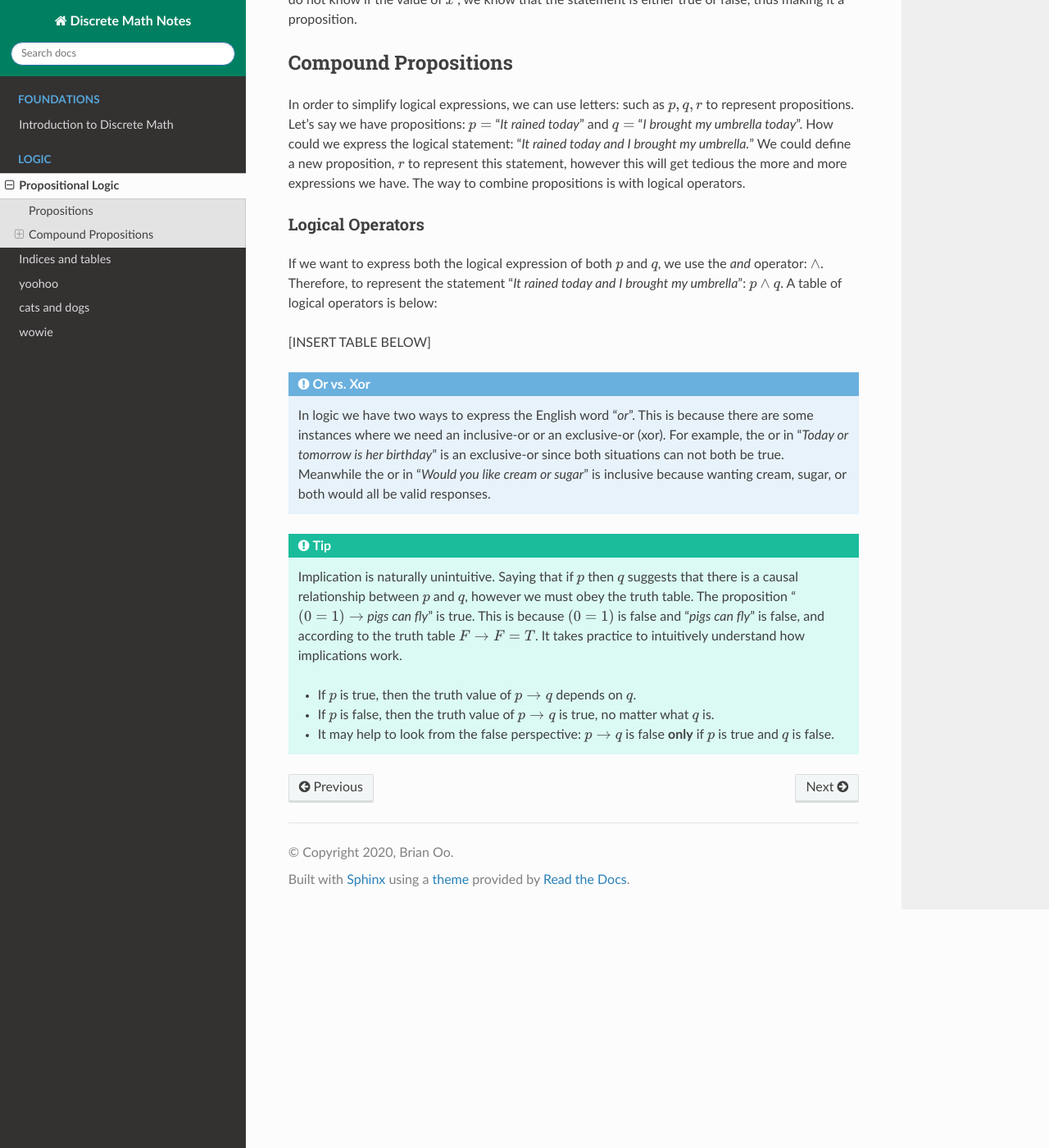
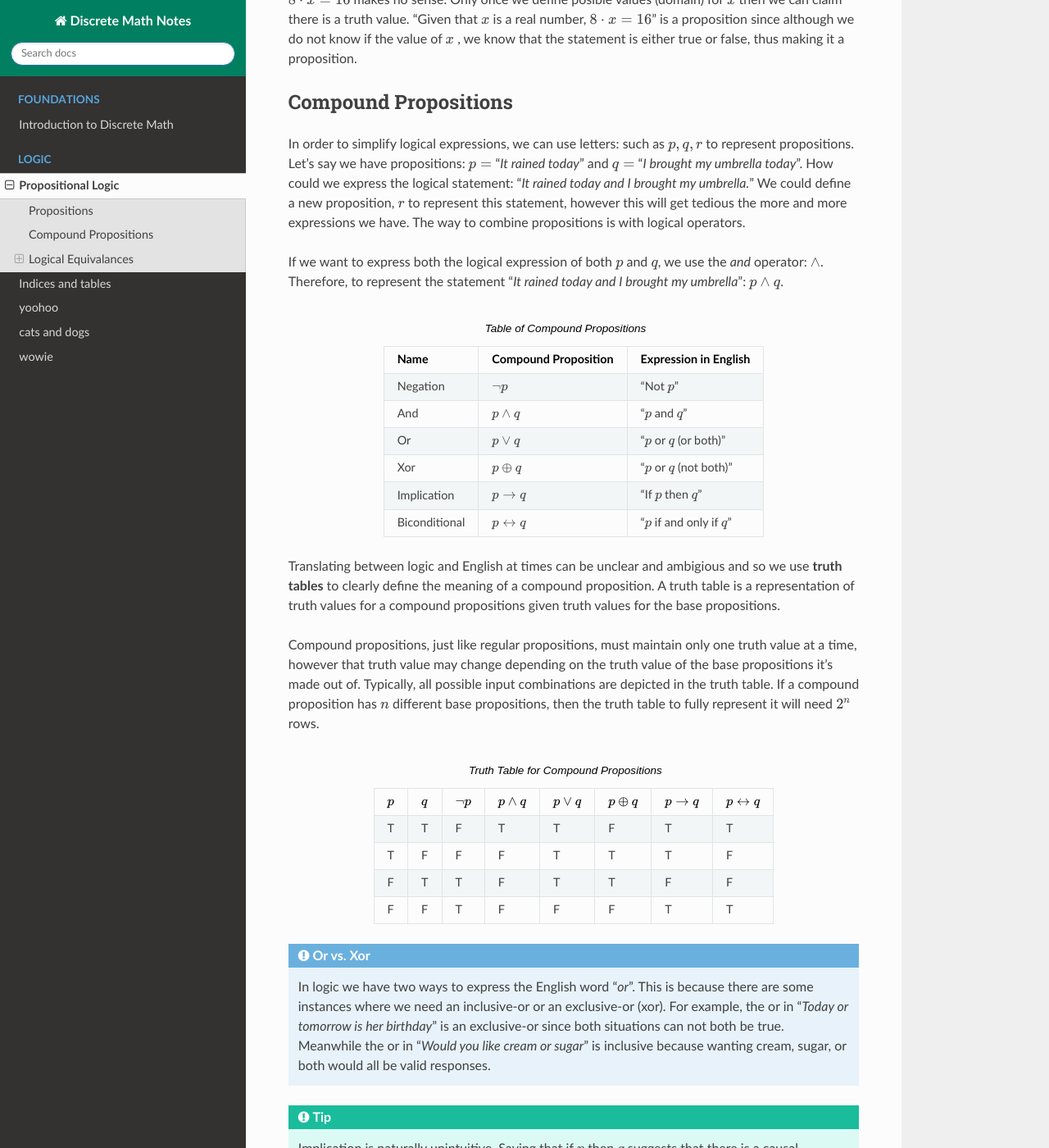
Before and after one commit to brian-oo/discrete-notes, a Sphinx documentation site: the page built from docs/source/logic/proplogic.rst, in a window 1280 px wide and 1400 px high, scrolled down 1274 px. Shown: the whole window at 82% size. Built offline with Sphinx 7.4.7 and the Read the Docs theme 2.0.0, drawn with Linux system fonts in a browser that asks for light colours; some of the changed text lies outside the part shown.

Commit message:
added a bunch

```diff
--- a/docs/source/logic/proplogic.rst
+++ b/docs/source/logic/proplogic.rst
@@ -28,7 +28,6 @@ The other major component of a proposition is that it be a declarative statement
 
 Note that we do not have to know the truth value of a proposition to consider it a proposition. "Aliens exist" is a proposition, however we do not know its truth value. Nonetheless we can still use propositional logic on this proposition, despite not knowing its exact truth value. **Axioms** are propositions, that we assume to be true and are assumed to be true at all times, such as :math:`1 + 1 = 2`.
 
-
 ----
 
 **Sample Problem**
@@ -41,7 +40,6 @@ Which of the following are propositions:
 4. This statement is false.
 5. :math:`8 \cdot 2 = 16`
 6. :math:`8 \cdot x = 16`
-
 
 .. container:: toggle
 
@@ -58,7 +56,6 @@ Which of the following are propositions:
         5. Proposition, its truth value is true.
         6. Not a Proposition. This is a predicate.
 
-
 ----
 
 Number 6 is tricky. :math:`8 \cdot x = 16` is a proposition only if we have a value for :math:`x`. At the moment, the statement is a predicate because we are unsure what :math:`x` is. If :math:`x` was a sandwich, then the proposition :math:`8 \cdot x = 16` makes no sense. Only once we define posible values (domain) for :math:`x` then we can claim there is a truth value. "Given that :math:`x` is a real number, :math:`8 \cdot x = 16`" is a proposition since although we do not know if the value of :math:`x` , we know that the statement is either true or false, thus making it a proposition.
@@ -69,21 +66,75 @@ Compound Propositions
 
 In order to simplify logical expressions, we can use letters: such as :math:`p, q, r` to represent propositions. Let's say we have propositions: :math:`p =` "*It rained today*" and :math:`q =` "*I brought my umbrella today*". How could we express the logical statement: "*It rained today and I brought my umbrella.*" We could define a new proposition, :math:`r` to represent this statement, however this will get tedious the more and more expressions we have. The way to combine propositions is with logical operators.
 
-=================
-Logical Operators
-=================
+If we want to express both the logical expression of both :math:`p` and :math:`q`, we use the *and* operator: :math:`\wedge`. Therefore, to represent the statement "*It rained today and I brought my umbrella*": :math:`p \wedge q`.
 
-If we want to express both the logical expression of both :math:`p` and :math:`q`, we use the *and* operator: :math:`\wedge`. Therefore, to represent the statement "*It rained today and I brought my umbrella*": :math:`p \wedge q`. A table of logical operators is below:
+.. table:: Table of Compound Propositions
+    :widths: auto
+    :align: center
 
-[INSERT TABLE BELOW]
+    =============   ===========================   ====================================
+    Name            Compound Proposition          Expression in English
+    =============   ===========================   ====================================
+    Negation        :math:`\neg p`                "Not :math:`p`"
+    And             :math:`p \wedge q`            ":math:`p` and :math:`q`"
+    Or              :math:`p \vee q`              ":math:`p` or :math:`q` (or both)"
+    Xor             :math:`p \oplus q`            ":math:`p` or :math:`q` (not both)"
+    Implication     :math:`p \rightarrow q`       "If :math:`p` then :math:`q`"
+    Biconditional   :math:`p \leftrightarrow q`   ":math:`p` if and only if :math:`q`"
+    =============   ===========================   ====================================
+
+Translating between logic and English at times can be unclear and ambigious and so we use **truth tables** to clearly define the meaning of a compound proposition. A truth table is a representation of truth values for a compound propositions given truth values for the base propositions.
+
+Compound propositions, just like regular propositions, must maintain only one truth value at a time, however that truth value may change depending on the truth value of the base propositions it's made out of. Typically, all possible input combinations are depicted in the truth table. If a compound proposition has :math:`n` different base propositions, then the truth table to fully represent it will need :math:`2^n` rows.
+
+.. table:: Truth Table for Compound Propositions
+    :widths: auto
+    :align: center
+
+    ========= ========= =============== ================== ================ ================== ======================= ===========================
+    :math:`p` :math:`q` :math:`\neg p`  :math:`p \wedge q` :math:`p \vee q` :math:`p \oplus q` :math:`p \rightarrow q` :math:`p \leftrightarrow q`
+    ========= ========= =============== ================== ================ ================== ======================= ===========================
+    T         T         F               T                  T                F                  T                       T
+    T         F         F               F                  T                T                  T                       F
+    F         T         T               F                  T                T                  F                       F
+    F         F         T               F                  F                F                  T                       T
+    ========= ========= =============== ================== ================ ================== ======================= ===========================
 
 .. admonition:: Or vs. Xor
 
     In logic we have two ways to express the English word "*or*". This is because there are some instances where we need an inclusive-or or an exclusive-or (xor). For example, the or in "*Today or tomorrow is her birthday*" is an exclusive-or since both situations can not both be true. Meanwhile the or in "*Would you like cream or sugar*" is inclusive because wanting cream, sugar, or both would all be valid responses.
 
 .. tip::
-    Implication is naturally unintuitive. Saying that if :math:`p` then :math:`q` suggests that there is a causal relationship between :math:`p` and :math:`q`, however we must obey the truth table. The proposition ":math:`(0 = 1) \rightarrow` *pigs can fly*" is true. This is because :math:`(0 = 1)` is false and "*pigs can fly*" is false, and according to the truth table  :math:`F \rightarrow F = T`. It takes practice to intuitively understand how implications work.
+    Implication is naturally unintuitive. Saying that if :math:`p` then :math:`q` suggests that there is a causal relationship between :math:`p` and :math:`q`, however we must obey the truth table for implications. The proposition ":math:`(0 = 1) \rightarrow` *pigs can fly*" is true. This is because :math:`(0 = 1)` is false and "*pigs can fly*" is false, and according to the truth table  :math:`F \rightarrow F = T`. It takes practice to intuitively understand how implications work.
 
     * If :math:`p` is true, then the truth value of :math:`p \rightarrow q` depends on :math:`q`.
     * If :math:`p` is false, then the truth value of :math:`p \rightarrow q` is true, no matter what :math:`q` is.
     * It may help to look from the false perspective: :math:`p \rightarrow q` is false **only** if :math:`p` is true and :math:`q` is false.
+
+----
+
+**Sample Problem**
+
+Fix
+
+.. container:: toggle
+
+    .. container:: header
+
+        **▶ Solution**
+
+    .. container:: blank
+
+        Fix
+
+----
+
+--------------------
+Logical Equivalances
+--------------------
+
+Truth Tables
+^^^^^^^^^^^^
+
+Logical Identities
+^^^^^^^^^^^^^^^^^^
```
